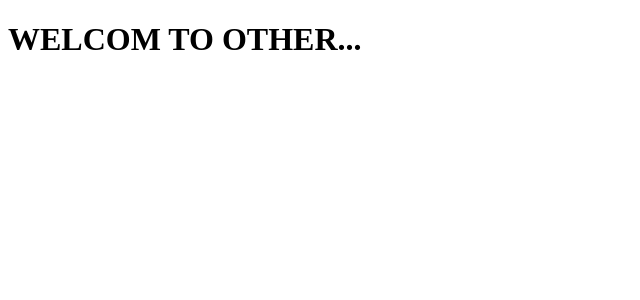
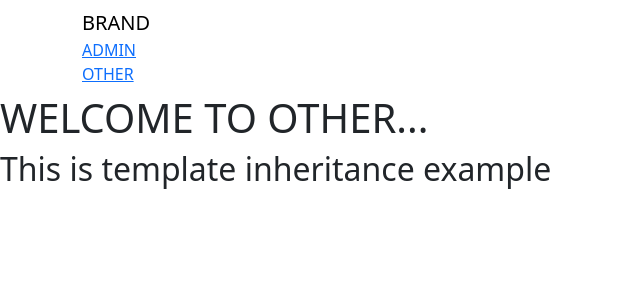
Before and after one commit to Anushams3590/django, a Django app: page /basic_app/other/ in a window 1280 px wide. Shown: the top 300 px of the page, without its empty margins (0-640 px from the left). Run offline with Django 5.2, Linux system fonts and the light colour scheme.

Commit message:
django_level_4 ocomplete

```diff
--- a/first_project/django_level_4/learning_templates/basic_app/views.py
+++ b/first_project/django_level_4/learning_templates/basic_app/views.py
@@ -2,7 +2,8 @@ from django.shortcuts import render
 
 # Create your views here.
 def index(request):
-    return render(request,'basic_app/index.html')
+    context_dict = {'text':'hello world','number':100}
+    return render(request,'basic_app/index.html',context_dict)
 
 def other(request):
     return render(request,'basic_app/other.html')
--- a/first_project/django_level_4/learning_templates/templates/basic_app/base.html
+++ b/first_project/django_level_4/learning_templates/templates/basic_app/base.html
@@ -0,0 +1,29 @@
+<!DOCTYPE html>
+<html>
+    <head>
+        <meta charset="utf-8">
+        <title>
+
+        </title>
+        <link rel="stylesheet" href="https://cdn.jsdelivr.net/npm/bootstrap@5.3.3/dist/css/bootstrap.min.css" integrity="sha384-QWTKZyjpPEjISv5WaRU9OFeRpok6YctnYmDr5pNlyT2bRjXh0JMhjY6hW+ALEwIH" crossorigin="anonymous">
+    </head>
+    <body>
+        <nav class="navbar navbar-default navbar-static-top">
+            <div class="container">
+                <ul class="nav navbar-nav">
+                    <li><a class="navbar-brand" href="{% url 'index'%}">BRAND</a></li>
+                    <li><a class="navbar-link" href="{% url 'admin:index' %}">ADMIN</a></li>
+                    <li><a class="navbar-link" href="{% url 'basic_app:other' %}">OTHER</a></li>
+
+                </ul>
+            </div>
+        </nav>
+
+        <div class=""container">
+
+            {% block body_block %}
+            {% endblock %}
+
+        </div>
+    </body>
+</html>
--- a/first_project/django_level_4/learning_templates/templates/basic_app/other.html
+++ b/first_project/django_level_4/learning_templates/templates/basic_app/other.html
@@ -1,12 +1,6 @@
 <!DOCTYPE html>
-<html>
-    <head>
-        <meta charset="utf-8">
-        <title>
-
-        </title>
-    </head>
-    <body>
-        <h1>WELCOM TO OTHER...</h1>
-    </body>
-</html>
+{% extends "basic_app/base.html" %}
+    {% block body_block %}
+        <h1>WELCOME TO OTHER...</h1>
+        <h2>This is template inheritance example</h2>
+    {% endblock %}
```
Also changed, not shown: first_project/django_level_4/learning_templates/basic_app/templatetags/my_extras.py (added, +13 -0 lines), first_project/django_level_4/learning_templates/templates/basic_app/index.html (+6 -10 lines), first_project/django_level_4/learning_templates/basic_app/templatetags/__init__.py (added).
